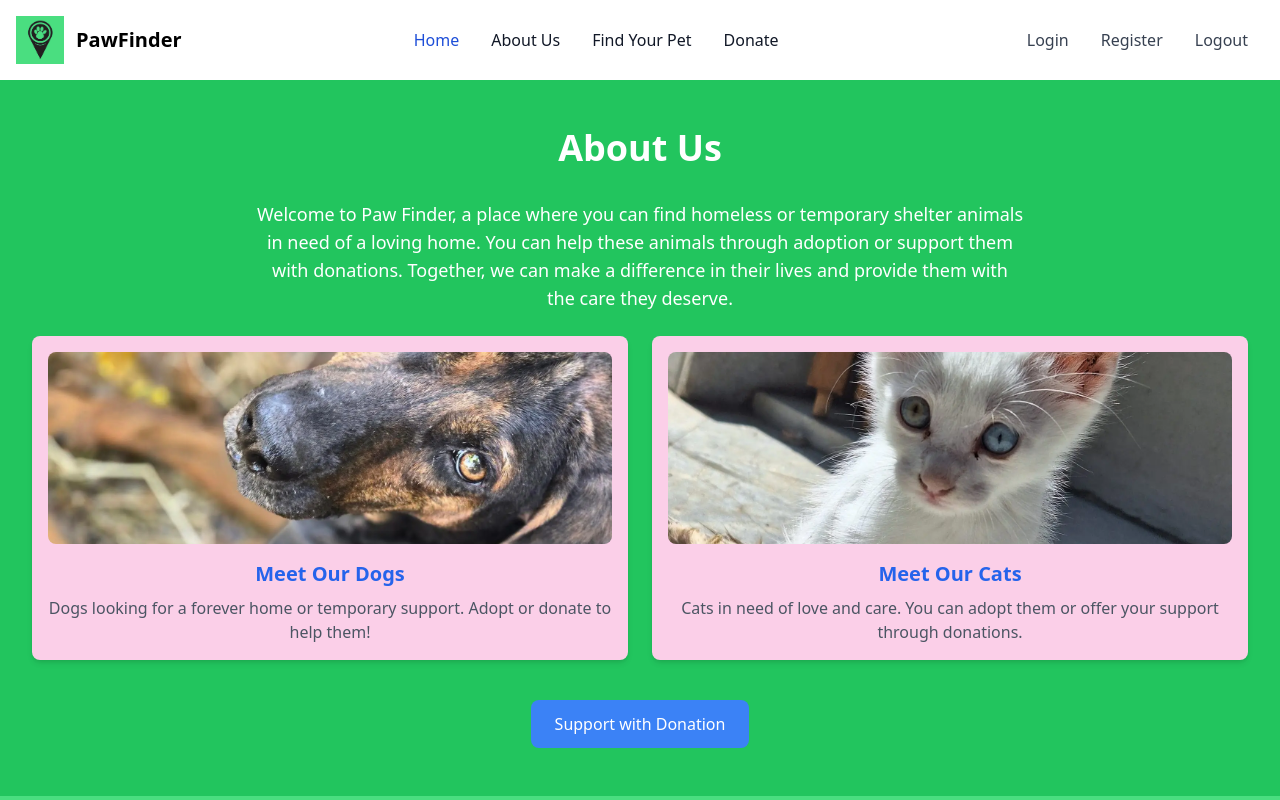
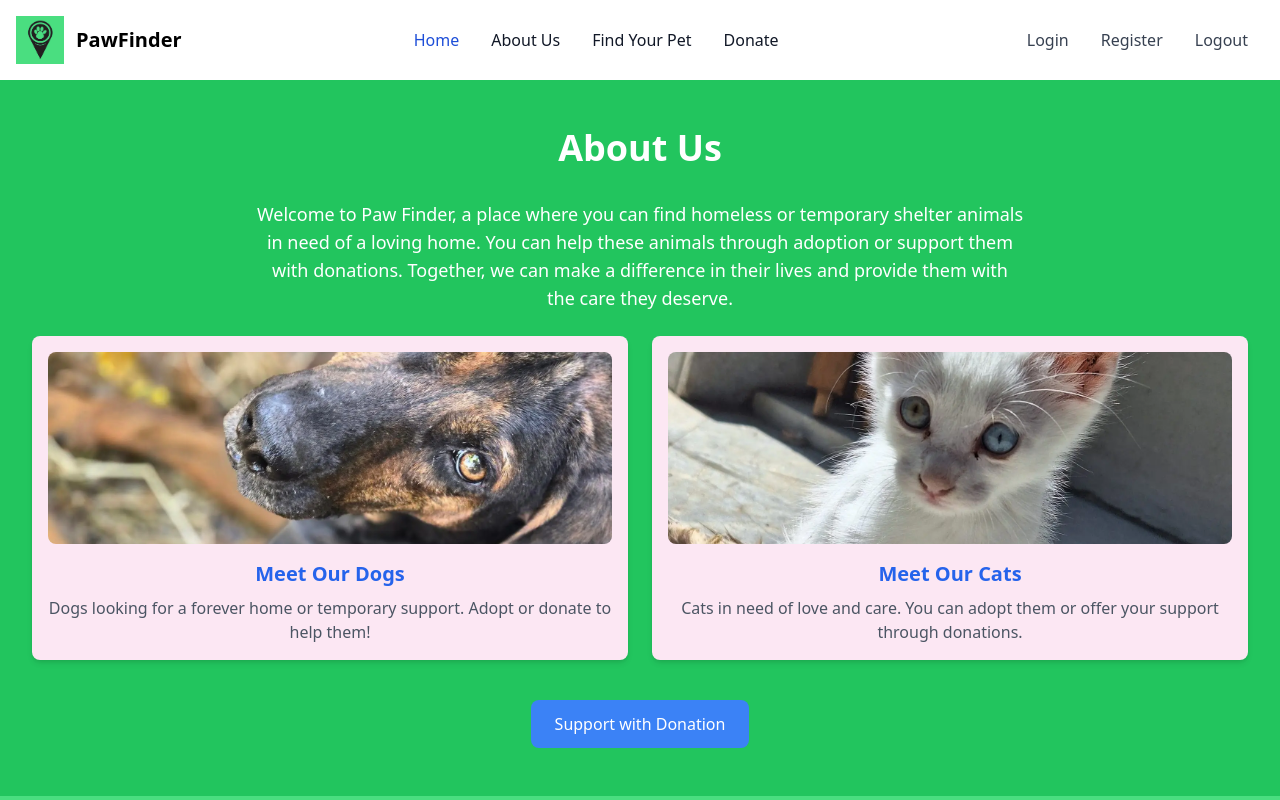
Before and after one commit to antoan-97/Pet-Finder, a React (Vite) app in the folder client/: page /about-us in a window 1280 px wide. Shown: the top 800 px of the page. Built offline with nearby package versions, Linux system fonts and the light colour scheme.

Commit message:
Fix Link
Make link to open new window

```diff
--- a/client/src/components/aboutUs/AboutUs.jsx
+++ b/client/src/components/aboutUs/AboutUs.jsx
@@ -12,7 +12,7 @@ export default function AboutUs() {
                 </p>
 
                 <div className="grid grid-cols-1 md:grid-cols-2 gap-6">
-                    <Link to='/' className="bg-pink-200 rounded-lg shadow-md p-4">
+                    <Link to='/' className="bg-pink-100 rounded-lg shadow-md p-4">
                         <img
                             src="images/459158606_10161467394044451_4092756725960921795_n.webp"
                             alt="Dog in need of adoption"
@@ -25,7 +25,7 @@ export default function AboutUs() {
                             Dogs looking for a forever home or temporary support. Adopt or donate to help them!
                         </p>
                     </Link>
-                    <Link to='/' className="bg-pink-200 rounded-lg shadow-md p-4">
+                    <Link to='/' className="bg-pink-100 rounded-lg shadow-md p-4">
                         <img
                             src="images/458920877_2688140651389056_8486540629879217644_n.webp"
                             alt="Cat in need of adoption"
--- a/client/src/components/guides/AdoptionGuide.jsx
+++ b/client/src/components/guides/AdoptionGuide.jsx
@@ -35,6 +35,8 @@ export default function PetAdoptionStarterGuide() {
                     <a
                         href="https://en.wikipedia.org/wiki/Pet_adoption"
                         className="inline-block px-6 py-3 text-white bg-blue-500 rounded-lg hover:bg-pink-600 transition duration-300 ease-in-out"
+                        target="_blank"
+                        rel="noopener noreferrer"
                     >
                         Learn More About Pet Adoption
                     </a>
```
